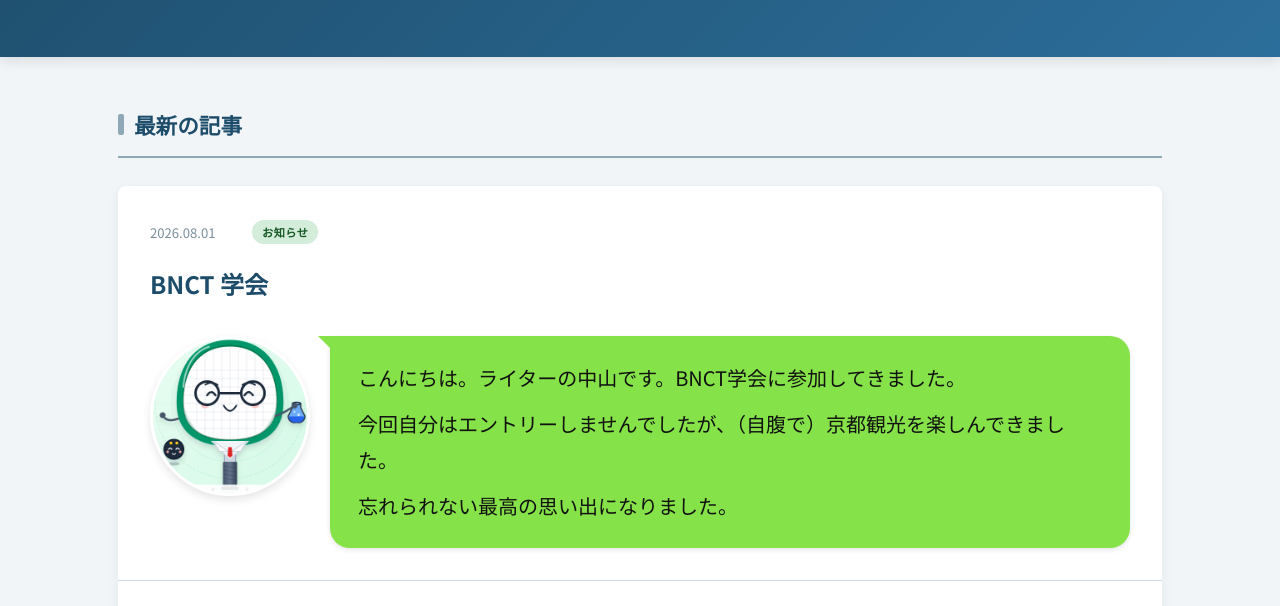
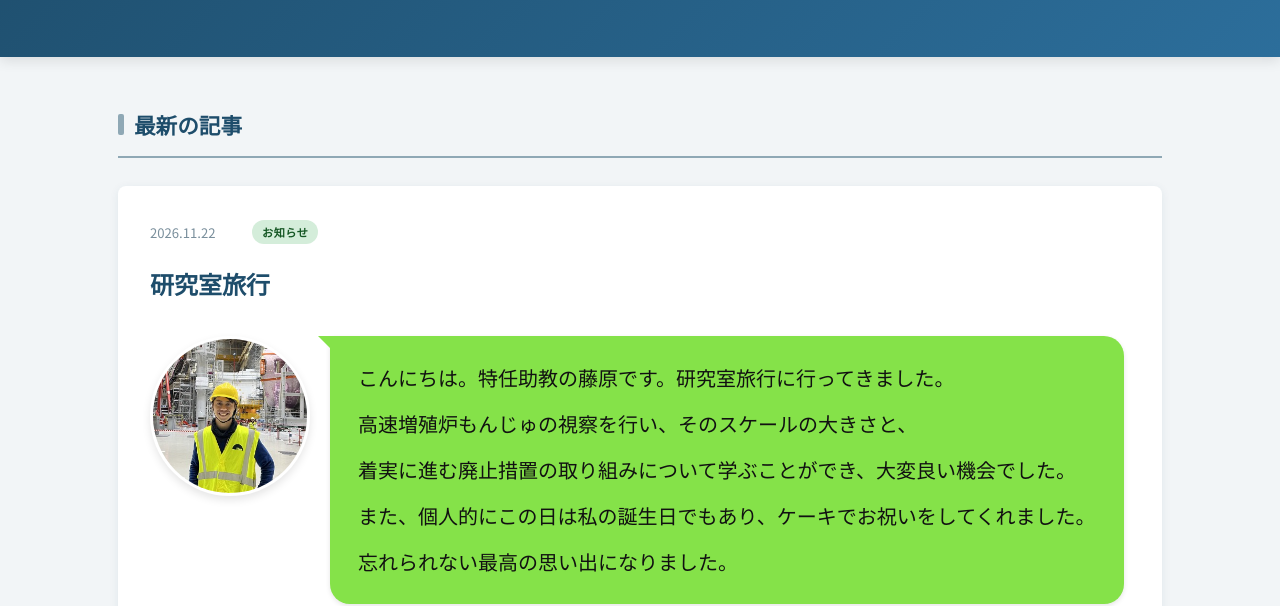
Before and after one commit to Yoshihashi-lab/website, a plain HTML site: page blog.html in a window 1280 px wide. Shown: the part 353-959 px from the top of the page. Drawn offline with Linux system fonts and the light colour scheme.

Commit message:
Update blog.html

```diff
--- a/blog.html
+++ b/blog.html
@@ -50,6 +50,35 @@
         <h2 class="section-title">最新の記事</h2>
 
         <div class="news-list" style="margin-bottom: 40px;">
+        <article class="news-item" style="display: block; padding: 32px; margin-bottom: 24px;">
+            <div style="margin-bottom: 16px; display: flex; align-items: center; gap: 12px;">
+              <span class="news-date">2026.11.22</span>
+              <span class="news-tag tag-event" style="margin: 0;">お知らせ</span>
+            </div>
+            <h3 style="font-size: 1.5rem; margin-bottom: 20px; color: var(--color-primary);">研究室旅行</h3>
+
+            <div class="blog-chat chat-container"
+              style="display: flex; align-items: flex-start; gap: 20px; margin-top: 30px;">
+              <div class="chat-avatar"
+                style="flex-shrink: 0; width: 160px; height: 160px; border-radius: 50%; overflow: hidden; border: 3px solid #fff; box-shadow: 0 4px 8px rgba(0,0,0,0.1); background-color: #fff;">
+                <img src="static/img/IMG_5993.jpg" alt="藤原"
+                  style="width: 100%; height: 100%; object-fit: cover; object-position: center 38%; transform: scale(1.35);">
+              </div>
+              <div class="chat-bubble"
+                style="position: relative; background: #85e249; padding: 24px 28px; border-radius: 20px; font-size: 1.25rem; color: #111; line-height: 1.8; border-top-left-radius: 2px; box-shadow: 0 2px 5px rgba(0,0,0,0.1);">
+                <p style="margin-bottom: 0;">こんにちは。特任助教の藤原です。研究室旅行に行ってきました。</p>
+                <p style="margin-bottom: 0; margin-top: 10px;">高速増殖炉もんじゅの視察を行い、そのスケールの大きさと、</p>
+                <p style="margin-bottom: 0; margin-top: 10px;">着実に進む廃止措置の取り組みについて学ぶことができ、大変良い機会でした。</p>
+                <p style="margin-bottom: 0; margin-top: 10px;">また、個人的にこの日は私の誕生日でもあり、ケーキでお祝いをしてくれました。</p>
+                <p style="margin-bottom: 0; margin-top: 10px;">忘れられない最高の思い出になりました。</p>
+                <!-- 吹き出しの尻尾 -->
+                <div class="chat-tail"
+                  style="position: absolute; top: 0; left: -12px; width: 0; height: 0; border-top: 15px solid #85e249; border-left: 15px solid transparent;">
+                </div>
+              </div>
+            </div>
+          </article>
+
           <article class="news-item" style="display: block; padding: 32px; margin-bottom: 24px;">
             <div style="margin-bottom: 16px; display: flex; align-items: center; gap: 12px;">
               <span class="news-date">2026.08.01</span>
```
